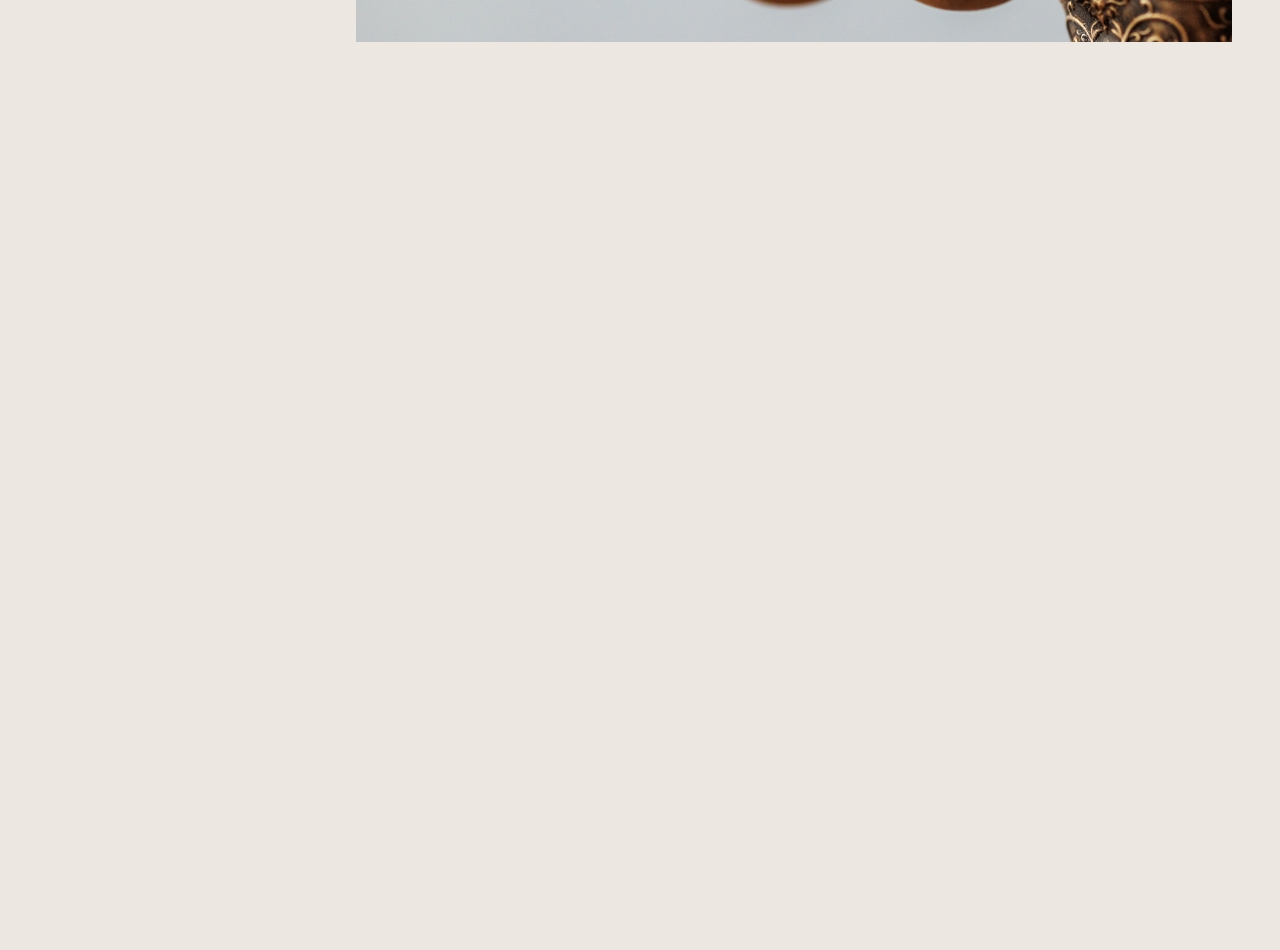
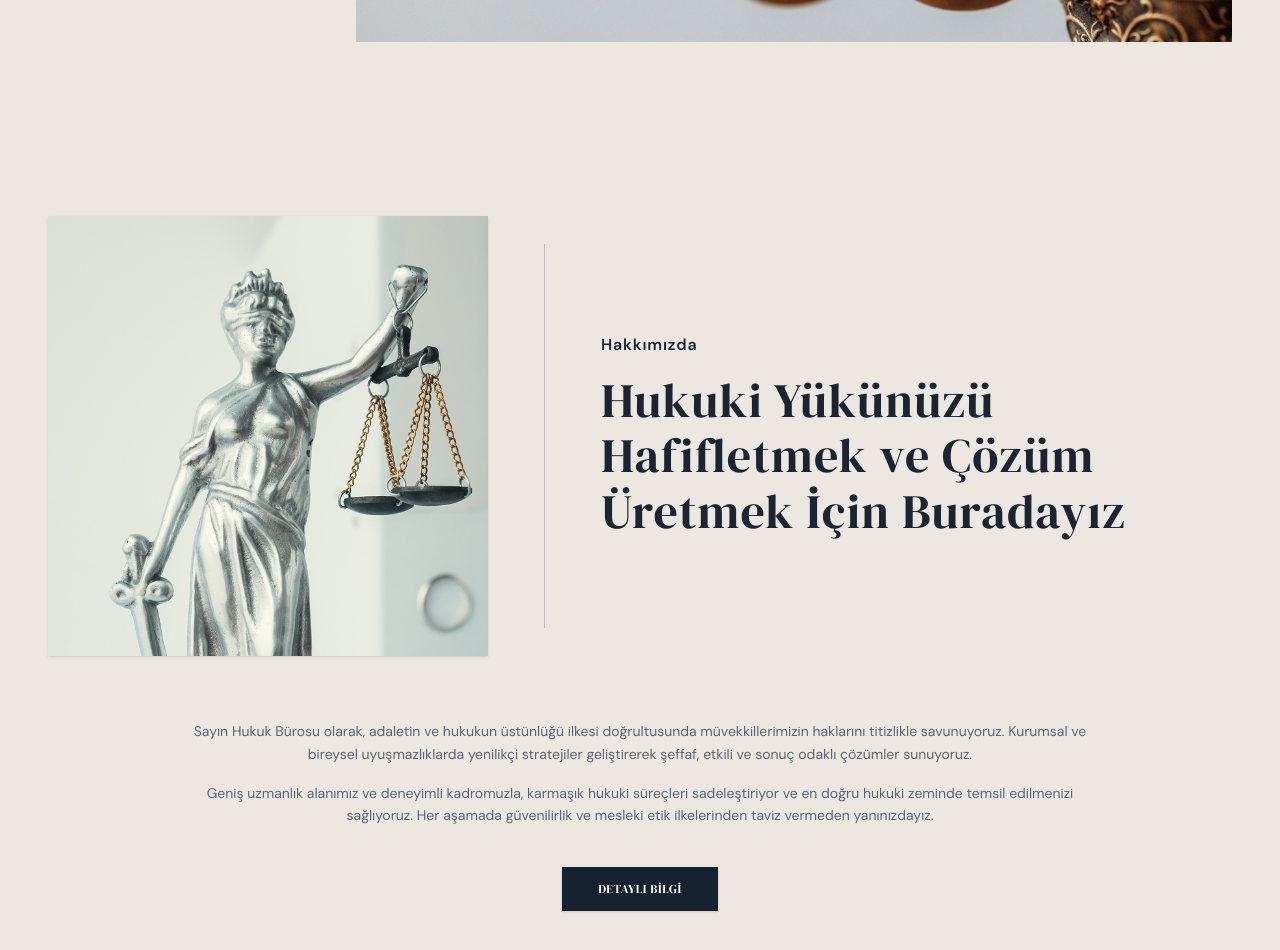
Before and after one commit to sahin-oguzhan/law-site-project, a Next.js app: page / in a window 1280 px wide. Shown: the part 680-1630 px from the top of the page. Before the commit the page ends 800 px from the top, so only its background shows below. Built offline with nearby package versions, Linux system fonts and the light colour scheme.

Commit message:
Add about section and update Hero design

```diff
--- a/src/app/page.tsx
+++ b/src/app/page.tsx
@@ -1,3 +1,4 @@
+import About from '@/components/About';
 import Hero from '@/components/Hero';
 import Navbar from '@/components/Navbar';
 
@@ -6,6 +7,7 @@ export default function Home() {
     <main className="flex min-h-screen flex-col bg-[#ECE8E1]">
       <Navbar />
       <Hero />
+      <About />
     </main>
   );
 }
--- /dev/null
+++ b/src/components/About.tsx
@@ -0,0 +1,57 @@
+import Image from 'next/image';
+import Link from 'next/link';
+
+export default function About() {
+  return (
+    <section className="relative mx-auto w-full max-w-[1400px] px-4 py-16 sm:px-8 lg:px-12 lg:py-24">
+      <div className="flex flex-row items-center justify-between gap-4 sm:gap-8 lg:justify-center lg:gap-14">
+        <div className="relative aspect-square w-[42%] shrink-0 sm:w-[45%] md:w-[380px] lg:w-[440px]">
+          <Image
+            src="/about.jpg"
+            alt="Adalet Terazisi - Sayın Hukuk Bürosu"
+            fill
+            className="object-cover shadow-sm"
+            sizes="(max-width: 640px) 45vw, (max-width: 1024px) 40vw, 440px"
+          />
+        </div>
+
+        <div className="h-44 w-px bg-[#1A2433]/20 sm:h-72 lg:h-96" />
+
+        <div className="flex flex-1 flex-col justify-center text-left">
+          <span className="font-dmSans text-xs font-semibold tracking-wider text-[#1A2433] sm:text-sm lg:text-base">
+            Hakkımızda
+          </span>
+
+          <h2 className="font-dmSerif mt-2 text-lg leading-tight tracking-wide text-[#1A2433] sm:mt-4 sm:text-3xl lg:text-5xl lg:leading-[1.15]">
+            Hukuki Yükünüzü Hafifletmek ve Çözüm Üretmek İçin Buradayız
+          </h2>
+        </div>
+      </div>
+
+      <div className="mx-auto mt-12 flex max-w-4xl flex-col items-center text-center sm:mt-16">
+        <p className="font-dmSans text-xs leading-relaxed text-[#5A6578] sm:text-sm">
+          Sayın Hukuk Bürosu olarak, adaletin ve hukukun üstünlüğü ilkesi
+          doğrultusunda müvekkillerimizin haklarını titizlikle savunuyoruz.
+          Kurumsal ve bireysel uyuşmazlıklarda yenilikçi stratejiler
+          geliştirerek şeffaf, etkili ve sonuç odaklı çözümler sunuyoruz.
+        </p>
+
+        <p className="font-dmSans mt-4 text-xs leading-relaxed text-[#5A6578] sm:text-sm">
+          Geniş uzmanlık alanımız ve deneyimli kadromuzla, karmaşık hukuki
+          süreçleri sadeleştiriyor ve en doğru hukuki zeminde temsil edilmenizi
+          sağlıyoruz. Her aşamada güvenilirlik ve mesleki etik ilkelerinden
+          taviz vermeden yanınızdayız.
+        </p>
+
+        <div className="mt-8 sm:mt-10">
+          <Link
+            href="/hakkimizda"
+            className="inline-flex items-center justify-center bg-[#172230] px-9 py-3.5 text-xs font-medium tracking-wider text-white uppercase shadow-sm transition-colors hover:bg-[#233348]"
+          >
+            Detaylı Bilgi
+          </Link>
+        </div>
+      </div>
+    </section>
+  );
+}
--- a/src/components/Hero.tsx
+++ b/src/components/Hero.tsx
@@ -3,20 +3,20 @@ import Link from 'next/link';
 
 export default function Hero() {
   return (
-    <section className="font-dmserif relative mx-auto flex h-[calc(100dvh-80px)] w-full max-w-[1600px] flex-col justify-center overflow-hidden px-6 lg:flex-row lg:items-center lg:px-12">
+    <section className="font-dmserif relative mx-auto flex w-full max-w-[1600px] flex-col justify-center px-6 pt-8 pb-16 lg:h-[calc(100dvh-80px)] lg:flex-row lg:items-center lg:overflow-hidden lg:px-12 lg:py-0">
       <div className="z-10 flex w-full shrink-0 flex-col items-center text-center lg:w-[48%] lg:items-start lg:gap-20 lg:text-left">
         <span className="font-dmSans mb-3 text-xs font-semibold tracking-widest text-[#A69B6D] uppercase lg:hidden">
           Hukuki Danışmanlık & Temsil
         </span>
 
-        <h1 className="text-[clamp(2.5rem,5.2vw,6.5rem)] leading-[0.98] tracking-tight text-[#1A2433]">
+        <h1 className="text-[clamp(2.2rem,6vw,6.5rem)] leading-[1.05] tracking-tight text-[#1A2433] lg:leading-[0.98]">
           <span className="block lg:whitespace-nowrap">Hak ve Adalet İçin</span>
           <span className="mt-2 block lg:mt-1 lg:whitespace-nowrap">
             <span className="text-[#A69B6D]">Sayın</span> Hukuk Bürosu
           </span>
         </h1>
 
-        <p className="font-dmSans mt-5 max-w-md text-sm leading-relaxed text-[#5A6578] sm:text-base lg:hidden">
+        <p className="font-dmSans mt-5 max-w-md text-sm leading-relaxed text-[#5A6578] lg:hidden">
           Müvekkillerimize şeffaf, sonuç odaklı ve güvenilir kurumsal
           danışmanlık ile dava takibi hizmeti sunuyoruz.
         </p>
```
Also changed, not shown: public/about.jpg (added).
